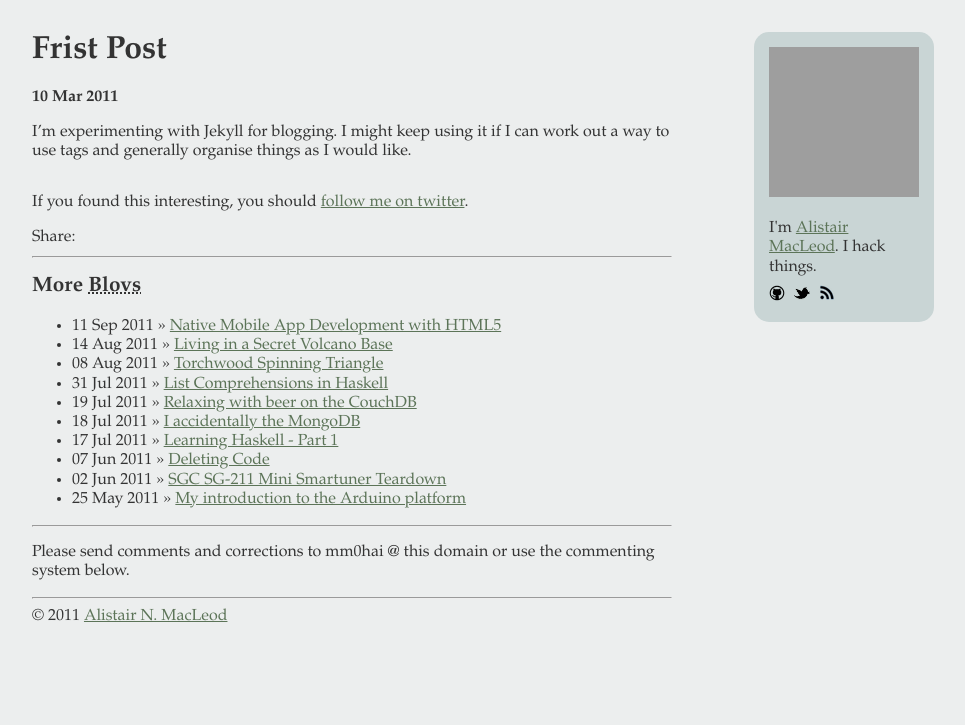
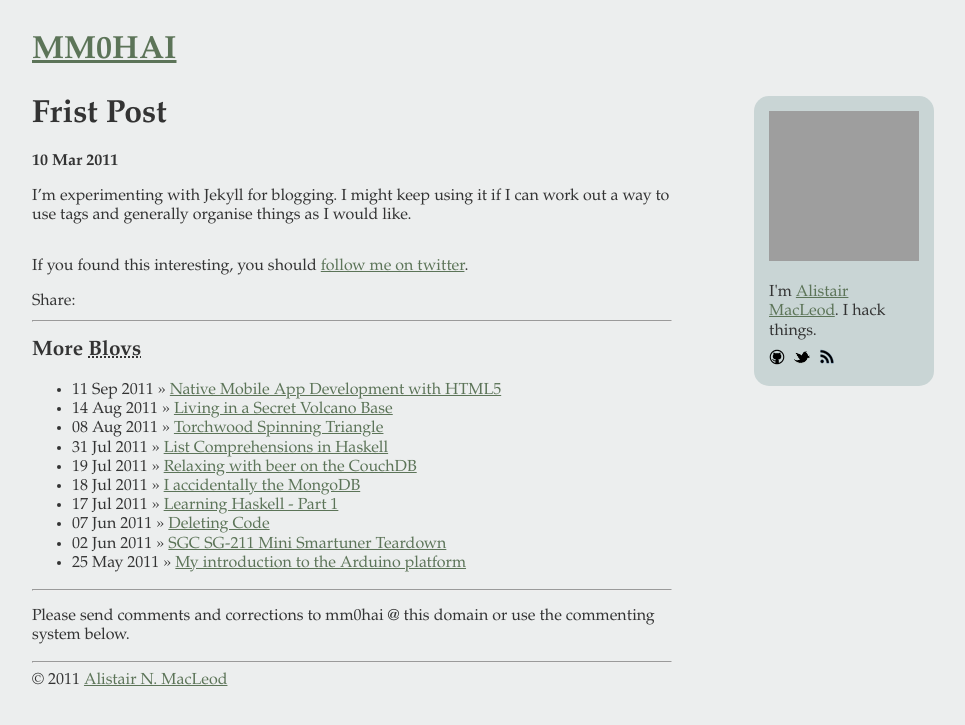
Before and after one commit to anm/anm.github.com, a Jekyll site: the page built from blog/_posts/2011-03-10-Frist-Post.md, in a window 1280 px wide. Shown: the top 725 px of the page, without its empty margins (32-997 px from the left). Built offline with Jekyll 4.4.1, drawn with Linux system fonts in a browser that asks for light colours; Markdown is read by kramdown in place of the engine named in the settings; comment, search, counter and statistics services are not loaded; a style sheet for code colours, icons or effects is not loaded; grey boxes are pictures that could not be loaded.

Commit message:
Readded MM0HAI link header.

```diff
--- a/_layouts/default.html
+++ b/_layouts/default.html
@@ -26,11 +26,16 @@
   </head>
   <body>
     <div id="container">
+      <div id="header">
+        <h1><a href="/">MM0HAI</a></h1>
+      </div>
+
       <div id="main">
         {{ content }}
         <hr />
         &copy; 2011 <a href="http://mm0hai.net" rel="author">Alistair N. MacLeod</a>
       </div>
+
       <div id="sidebar">
         <a href="/" rel="me"><img width="150px" height="150px" src="http://www.gravatar.com/avatar/e19b19f5bd75b951c0fb3521b025b7b7.png?s=150"></a>
         <p>I'm <a rel="me" href="/">Alistair MacLeod</a>. I hack things.</p>
--- a/css/blog.css
+++ b/css/blog.css
@@ -40,13 +40,13 @@ h3 {
     width: 40em;
     text-align: left;
     position: absolute;
-    top: 0em;
+    top: 4em;
     left: 0;
 }
 
 #sidebar {
     position: absolute;
-    top: 0em;
+    top: 4em;
     left: 42em;
     width: 150px;
     margin-left: 50px;
```
